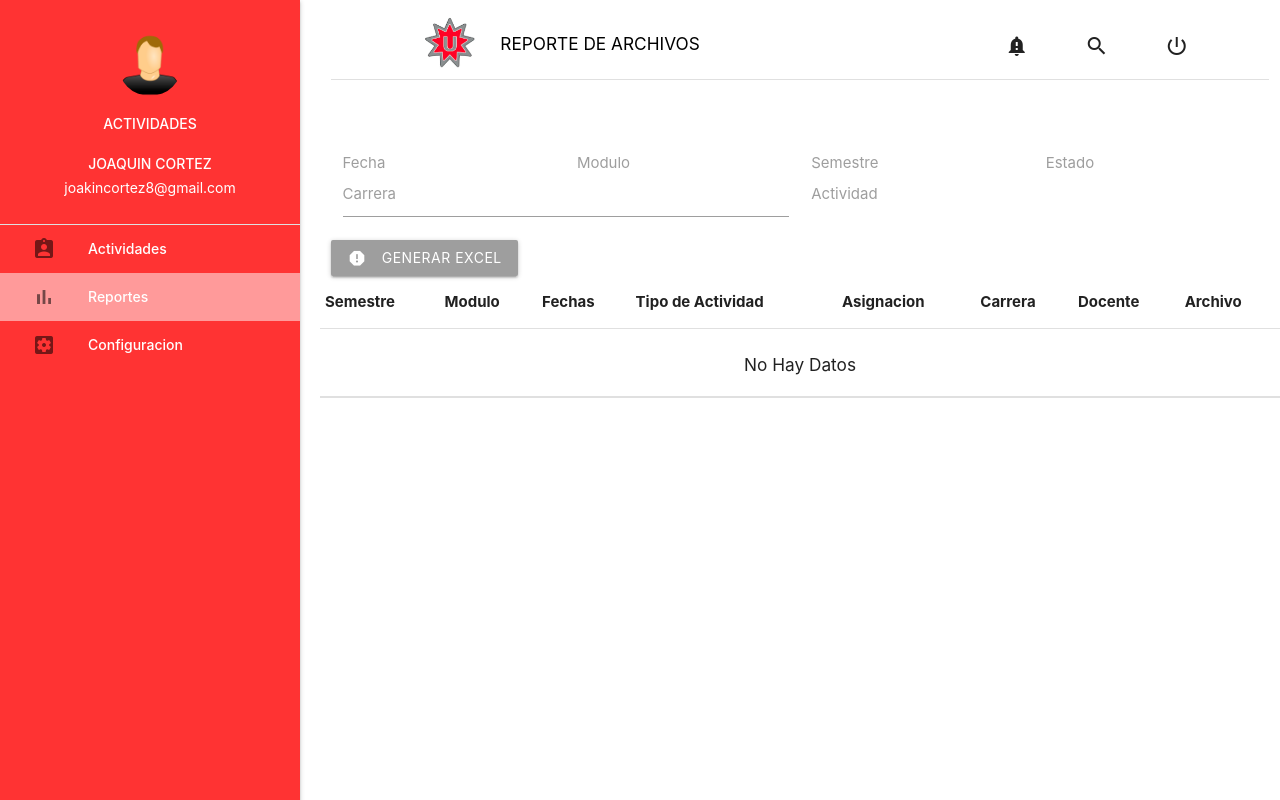
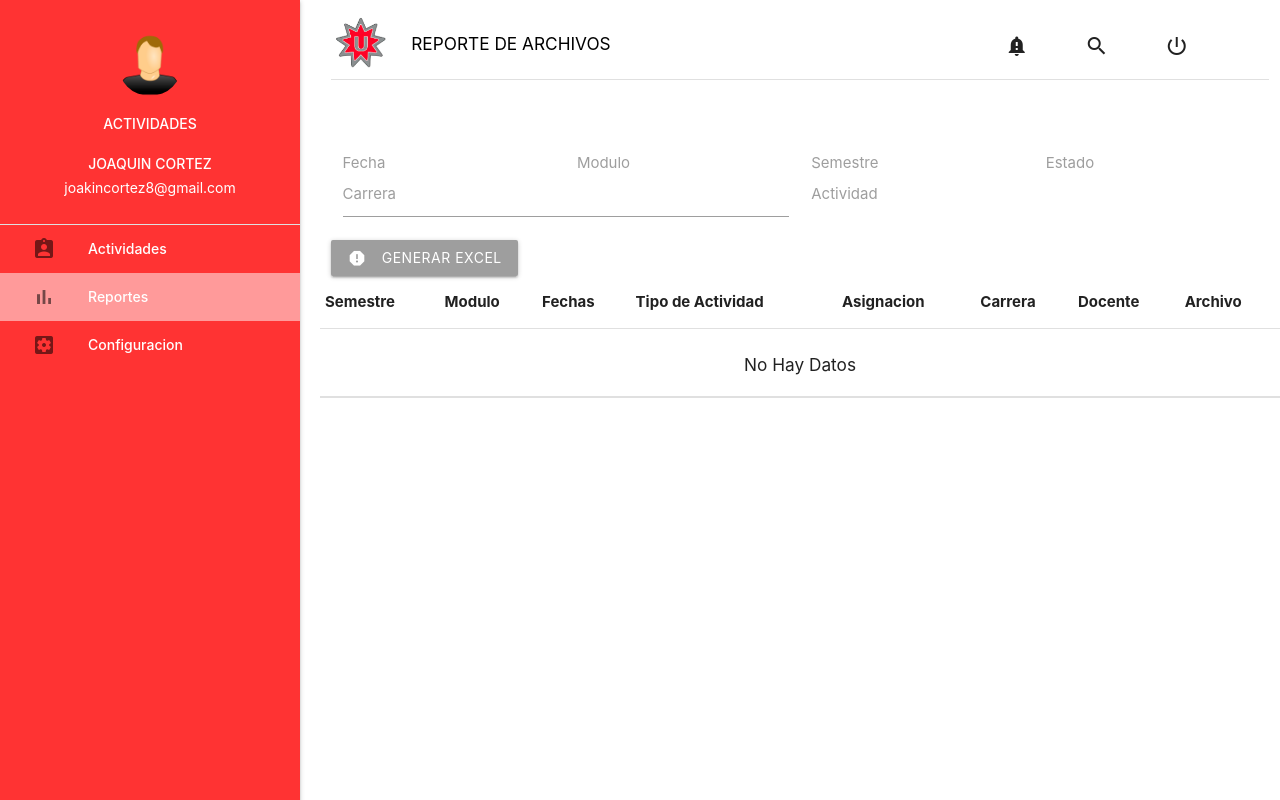
Before and after one commit to joaquin1995/ActividadesFormativas, a plain HTML site: page reportesTabla.html in a window 1280 px wide. Drawn offline with nearby package versions, Linux system fonts and the light colour scheme; no server answers.

Commit message:
Ahora si

```diff
--- a/reportesTabla.html
+++ b/reportesTabla.html
@@ -94,7 +94,7 @@
                         notification_important
                     </i>
                 </div>
-                <div class="col s6 center black-text flex-nadvar">
+                <div class="col s6 black-text flex-nadvar">
                     <img class="img-icon" src="./img/utepsa.png" alt="" srcset="">
                     <h6>REPORTE DE ARCHIVOS</h6>
                 </div>
```
Also changed, not shown: configuracion.html (+1 -1 lines), index.html (+1 -1 lines).
